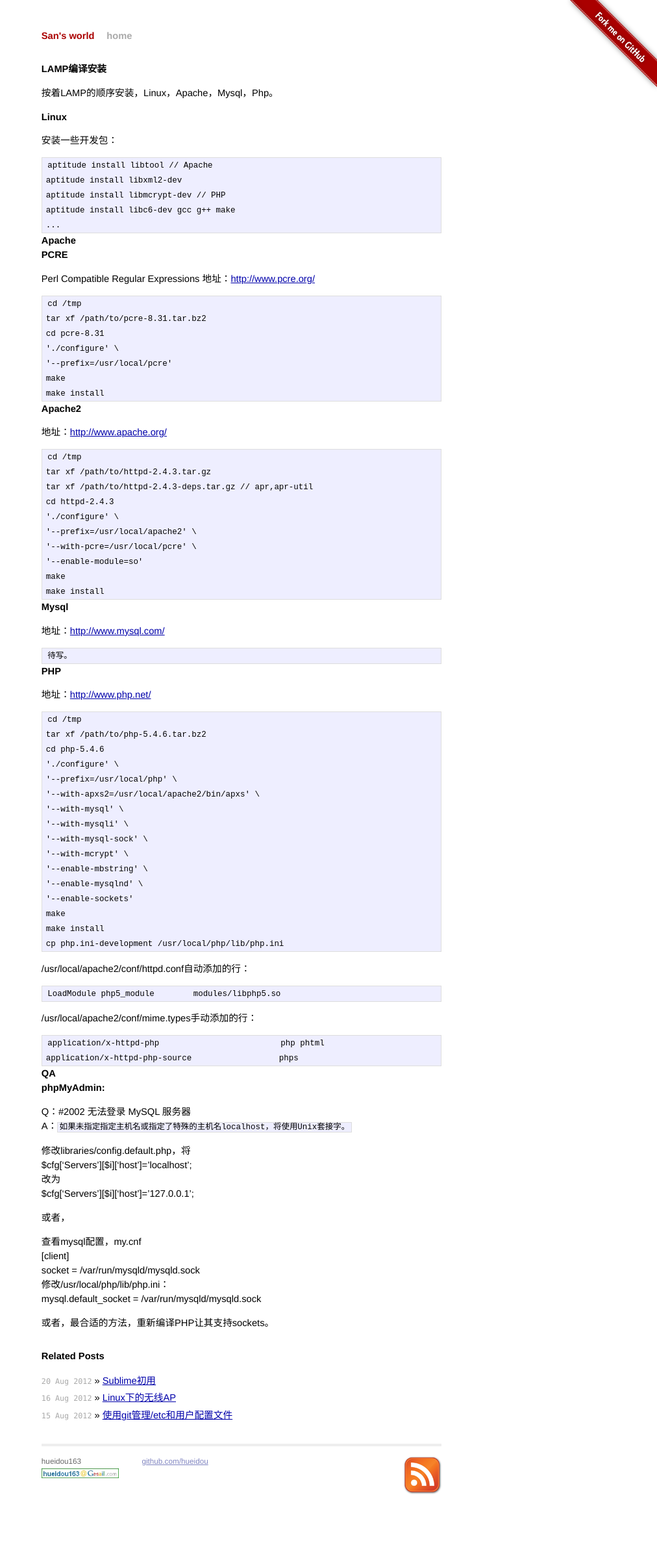
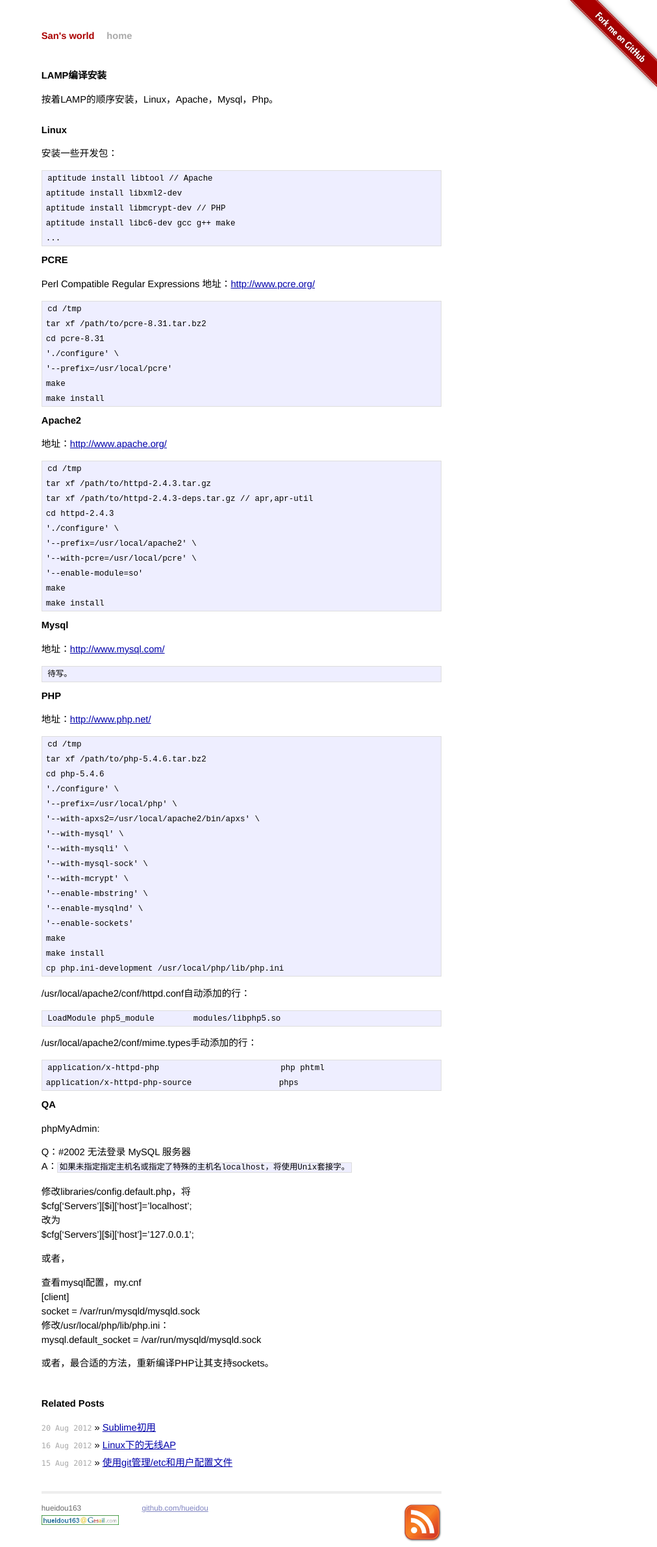
Before and after one commit to hueidou/hueidou.github.io, a Jekyll site: the page built from _posts/2012-08-27-LAMP-compile-install.md, in a window 1280 px wide. Shown: the whole page at 65% size, without its empty margins (268-1280 px from the left). Built offline with Jekyll 4.4.1, drawn with Linux system fonts in a browser that asks for light colours; Markdown is read by kramdown in place of the engine named in the settings; before the commit the page ends 2308 px from its top, so only the background shows below that.

Commit message:
modify css style of #post h*

```diff
--- a/_posts/2012-08-27-LAMP-compile-install.md
+++ b/_posts/2012-08-27-LAMP-compile-install.md
@@ -9,7 +9,8 @@
 
 按着LAMP的顺序安装，Linux，Apache，Mysql，Php。
 
-### Linux
+Linux
+-----
 
 安装一些开发包：
 
@@ -19,9 +20,8 @@
 	aptitude install libc6-dev gcc g++ make
 	...
 
-### Apache
-
-#### PCRE
+PCRE
+----
 
 Perl Compatible Regular Expressions
 地址：<http://www.pcre.org/>
@@ -34,7 +34,8 @@
 	make
 	make install
 
-#### Apache2
+Apache2
+-------
 
 地址：<http://www.apache.org/>
 
@@ -49,13 +50,15 @@
 	make
 	make install
 
-### Mysql
+Mysql
+-----
 
 地址：<http://www.mysql.com/>
 
 	待写。
 
-### PHP
+PHP
+---
 
 地址：<http://www.php.net/>
 
--- a/css/screen.css
+++ b/css/screen.css
@@ -154,6 +154,10 @@
 
   /* standard */
 
+  #post h1, h2, h3, h4, h5, h6 {
+    padding-top: 10px;
+  }
+
   #post pre {
     border: 1px solid #ddd;
     background-color: #eef;
```
Also changed, not shown: other parts of _posts/2012-08-27-LAMP-compile-install.md (+3 -2 lines).
